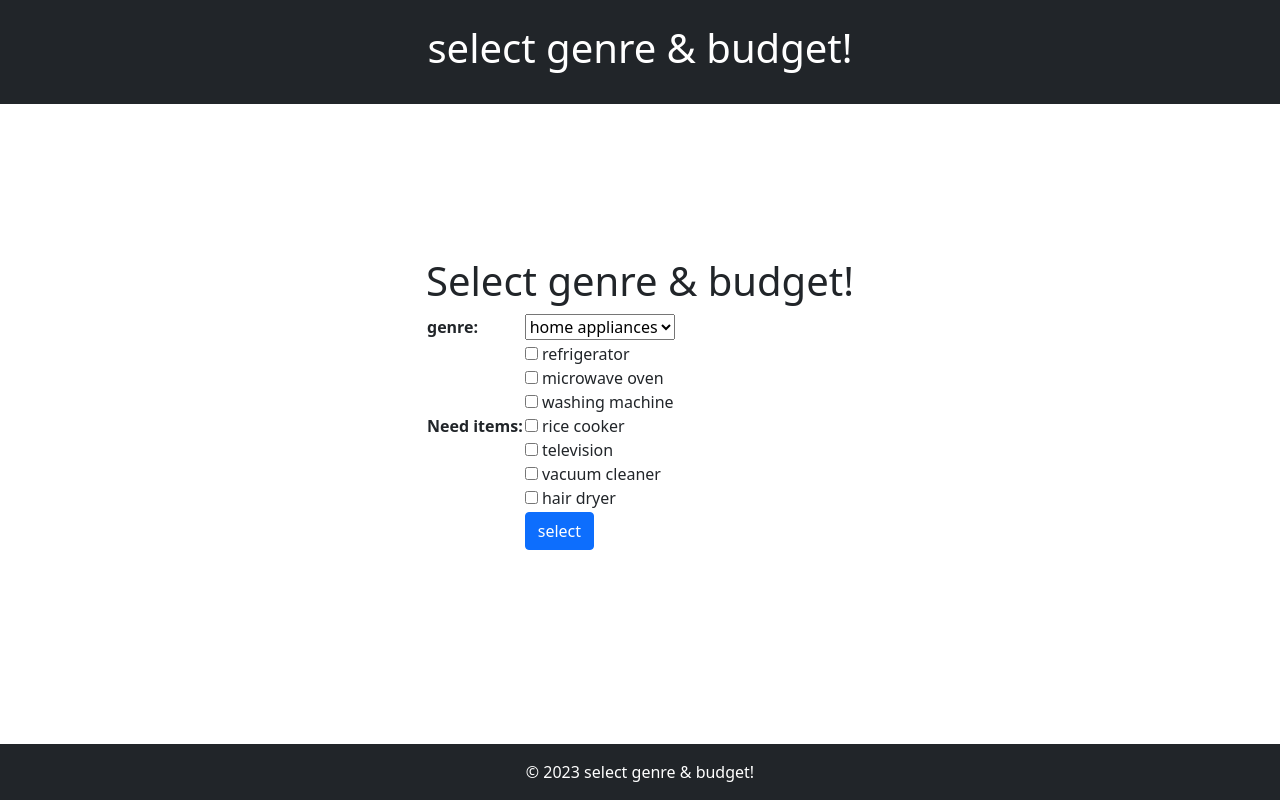
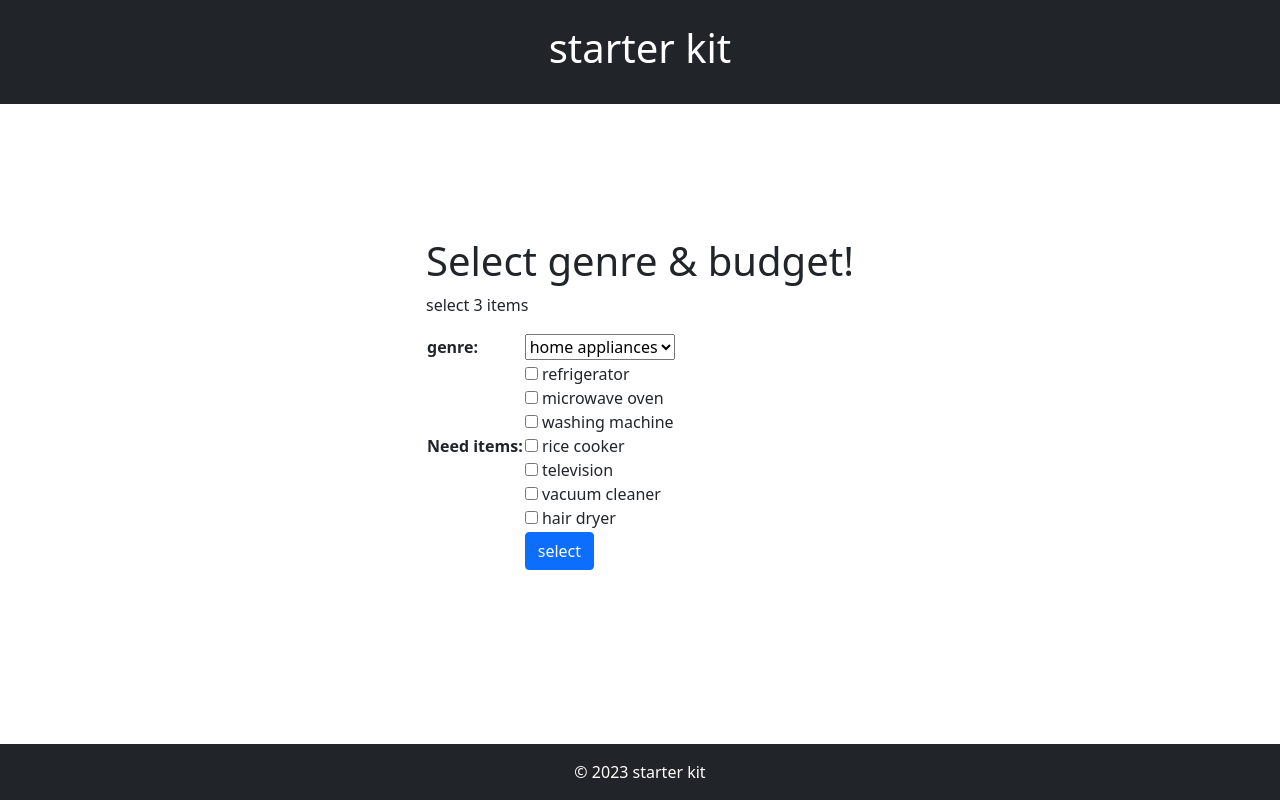
Before and after one commit to daikinakai/rakutenTech_team5, a Django app: page /myapp/ in a window 1280 px wide. Run offline with Django 4.2, Linux system fonts and the light colour scheme.

Commit message:
htmlの修正

```diff
--- a/myapp/templates/myapp/home.html
+++ b/myapp/templates/myapp/home.html
@@ -6,12 +6,13 @@
 
 {% block header %}
 <header class="bg-dark text-white text-center py-4 fixed-top">
-    <h1>select genre & budget!</h1>
+    <h1>starter kit</h1>
 </header>
 {% endblock %}
 {% block content %}
 <div class="container py-5">
     <h1>{{title}}</h1>
+    <p>select 3 items</p>
     <form method="post" action="{% url 'myapp:price_page' %}">{% csrf_token %}
         <table>
             {{ form.as_table }}
@@ -26,6 +27,6 @@
 {% endblock %}
 {% block footer %}
 <footer class="bg-dark text-white text-center py-3 fixed-bottom">
-    &copy; 2023 select genre & budget!
+    &copy; 2023 starter kit
 </footer>
 {% endblock %}
--- a/myapp/templates/myapp/price.html
+++ b/myapp/templates/myapp/price.html
@@ -4,7 +4,7 @@
 {% endblock %}
 {% block header %}
 <header class="bg-dark text-white text-center py-4 fixed-top">
-    <h1>select genre & budget!</h1>
+    <h1>starter kit</h1>
 </header>
 {% endblock %}
 {% block content %}
@@ -24,6 +24,6 @@
 {% endblock %}
 {% block footer %}
 <footer class="bg-dark text-white text-center py-3 fixed-bottom">
-    &copy; 2023 select genre & budget!
+    &copy; 2023 starter kit
 </footer>
 {% endblock %}
```
